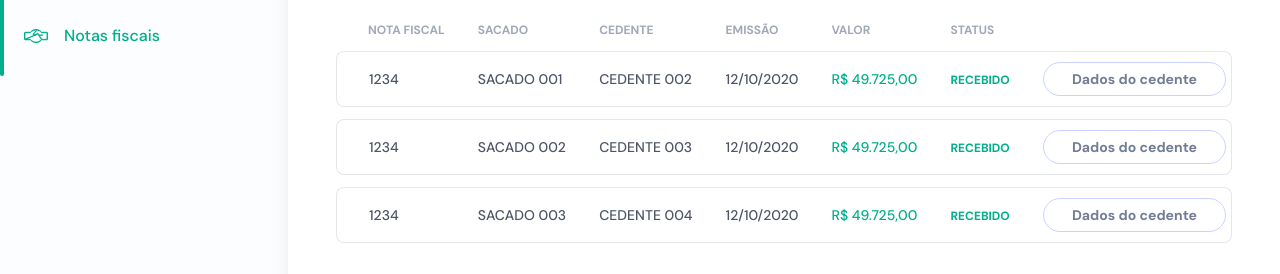
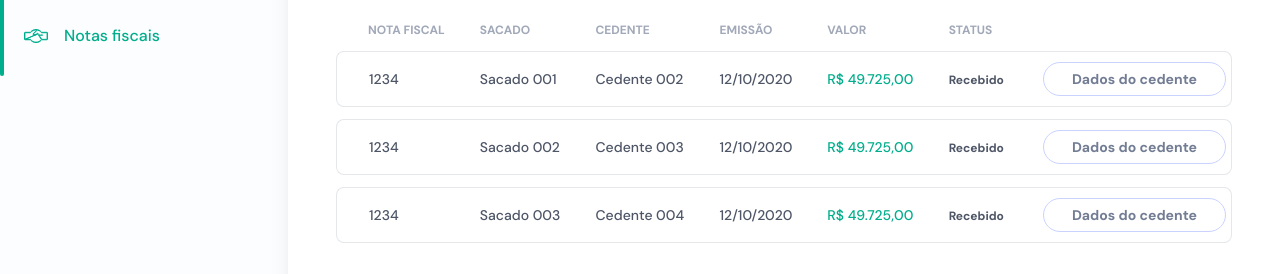
Before and after one commit to marcosebsilva/cashforce, a Vue app in the folder frontend/: page / in a window 1280 px wide. Shown: the part 174-448 px from the top of the page. Built offline with nearby package versions, Linux system fonts and the light colour scheme.

Commit message:
feat: finished UserNfeTable component

```diff
--- a/frontend/src/components/UserNfeTable.vue
+++ b/frontend/src/components/UserNfeTable.vue
@@ -1,26 +1,35 @@
+<script lang="ts">
+  export type UserNfeTableData = {
+    id: number;
+    buyer: string;
+    provider: string;
+    emission: string;
+    value: number;
+    status: string;
+    button: () => void;
+  };
+
+  export type UserNfeTableContentProp = {
+    value: UserNfeTableData;
+    style?: string;
+  };
+
+  export type UserNfeTableProps = {
+    content: UserNfeTableContentProp[];
+  };
+</script>
 <script setup lang="ts">
   import Table from './Table.vue';
   import DefaultTableRow from './DefaultTableRow.vue';
+  import { getOrderStatusColor} from '@/utils/orderStatusColorMap';
+
   const headers = ['Nota fiscal', 'Sacado', 'Cedente', 'Emissão', 'Valor', 'Status', ''];
-
   const isButtonCell = (keyIndex: number) => keyIndex === 6;
   const isValueCell = (keyIndex: number) => keyIndex === 4;
   const isStatusCell = (keyIndex: number) => keyIndex === 5;
 
-  defineProps<{
-    content: {
-      value: {
-        nota_fiscal: string,
-        sacado: string,
-        cedente: string,
-        emissao: string,
-        valor: string,
-        status: string,
-        button: string
-      },
-      style?: string,
-    }[];
-  }>();
+
+  defineProps<UserNfeTableProps>();
 </script>
 
 <template>
@@ -29,13 +38,19 @@
       <DefaultTableRow :value="value" :key-index="keyIndex">
           <template #cell="{ value, keyIndex }">
             <div v-if="isButtonCell(keyIndex)" class="flex w-full pe-1">
-              <button @click="console.log(value)" class="rounded-3xl border-solid border hover:bg-p-blue border-p-blue px-7 py-2 text-n-dark-400 ms-auto font-bold text-sm leading-4">
+              <button @click="value" class="rounded-3xl border-solid border hover:bg-p-blue border-p-blue px-7 py-2 text-n-dark-400 ms-auto font-bold text-sm leading-4">
                 Dados do cedente
               </button>
             </div>
-            <span v-else-if="isValueCell(keyIndex)" class="text-cash-green font-medium">{{ value.toUpperCase() }}</span>
-            <span v-else-if="isStatusCell(keyIndex)" class="text-cash-green font-bold text-xs">{{ value.toUpperCase() }}</span>
-            <span v-else>{{ value.toUpperCase() }}</span>
+            <span v-else-if="isValueCell(keyIndex)" class="text-cash-green font-medium">{{ value }}</span>
+            <span
+              v-else-if="isStatusCell(keyIndex)"
+              class="font-bold text-xs"
+              :style="{ color: getOrderStatusColor(value) }"
+            >
+              {{ value }}
+            </span>
+            <span v-else>{{ value }}</span>
           </template>
         </DefaultTableRow>
     </template>
```
